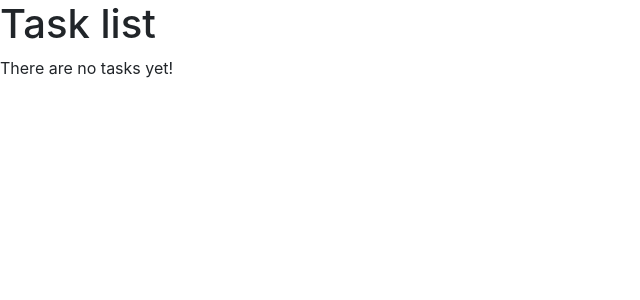
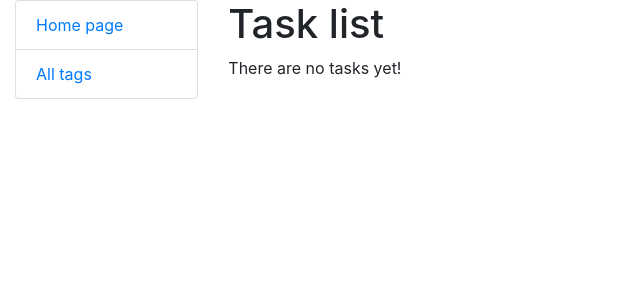
Before and after one commit to matechris/TODO-list, a Django app: page / in a window 1280 px wide. Shown: the top 300 px of the page, without its empty margins (0-640 px from the left). Run offline with Django 4.2, Linux system fonts and the light colour scheme; data that the repository does not hold is empty.

Commit message:
Add sidebar

```diff
--- a/templates/base.html
+++ b/templates/base.html
@@ -11,6 +11,17 @@
 </head>
 
 <body>
-  {% block content %}{% endblock %}
+<div class="container-fluid">
+    <div class="row">
+        <div class="col-sm-2">
+          {% block sidebar %}
+            {% include "includes/sidebar.html" %}
+          {% endblock %}
+        </div>
+        <div class="col-sm-10 ">
+          {% block content %}{% endblock %}
+        </div>
+    </div>
+</div>
 </body>
 </html>
--- /dev/null
+++ b/templates/includes/sidebar.html
@@ -0,0 +1,4 @@
+<ul class="sidebar-nav list-group">
+  <li class="list-group-item"><a href="{% url 'organizer:task-list' %}">Home page</a></li>
+  <li class="list-group-item"><a href="{% url 'organizer:tag-list' %}">All tags</a></li>
+</ul>
```
